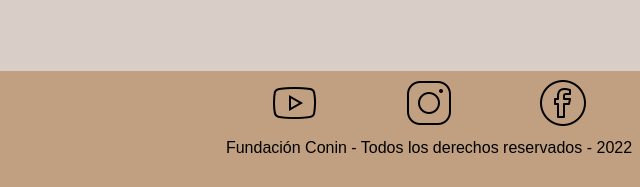
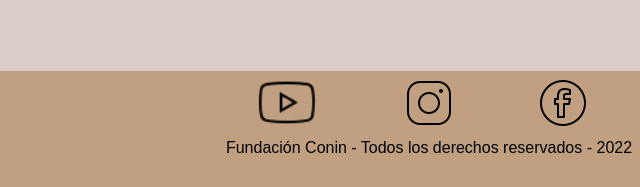
Before and after one commit to Frannalv05/Proyecto-HospitalConin-Francisco-Alvarez, a plain HTML site: page index.html in a window 1280 px wide. In both pictures the pointer is over the item 531 px from the left and 2648 px from the top of the page. Shown: the part 2544-2731 px from the top of the page, 211-851 px from the left. Drawn offline with nearby package versions, Linux system fonts and the light colour scheme.

Commit message:
nuevas transformaciones

```diff
--- a/css/main.css
+++ b/css/main.css
@@ -721,12 +721,10 @@ footer{
             border-radius: 1.56rem;
             }
 
-
     .ListaP li:hover{
         transform: scale(1.3);
         transition: all 0.4s ease;
     }
-
 
 
     .IrAlFooter{
@@ -738,10 +736,12 @@ footer{
 
 
     .ListaRedes li {
+    margin: 0.31rem;
+    }
 
-    margin: 0.31rem;
-
-
+    .ListaRedes li:hover{
+        transform: scale(1.3);
+        transition: all 0.4s ease;
     }
 
 
@@ -838,10 +838,11 @@ footer{
         border-radius: 0.6rem;
     }
 
-    .PrimerMasInfo:hover{
+    .PrimerMasInfo.hover{
         transform: scale(1.3);
         transition: all 0.4s ease;
     }
+
 
     /* Separacion Segundo Articulo Index */
 
```
